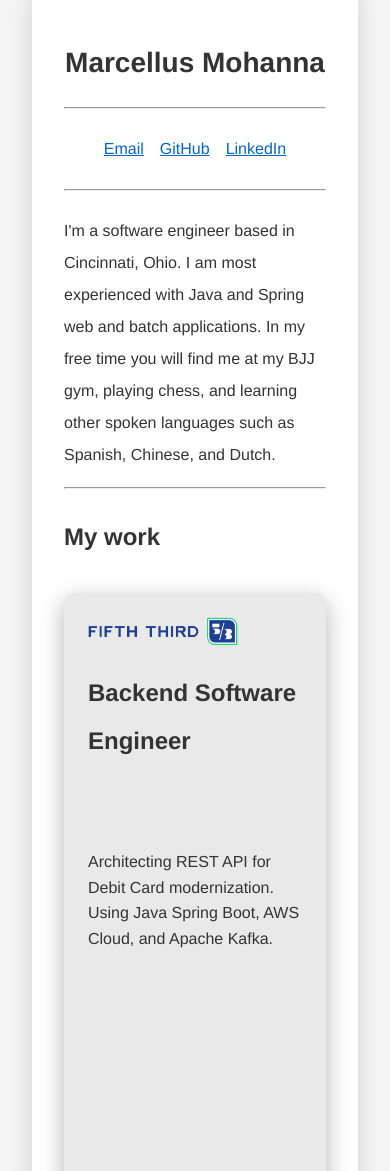
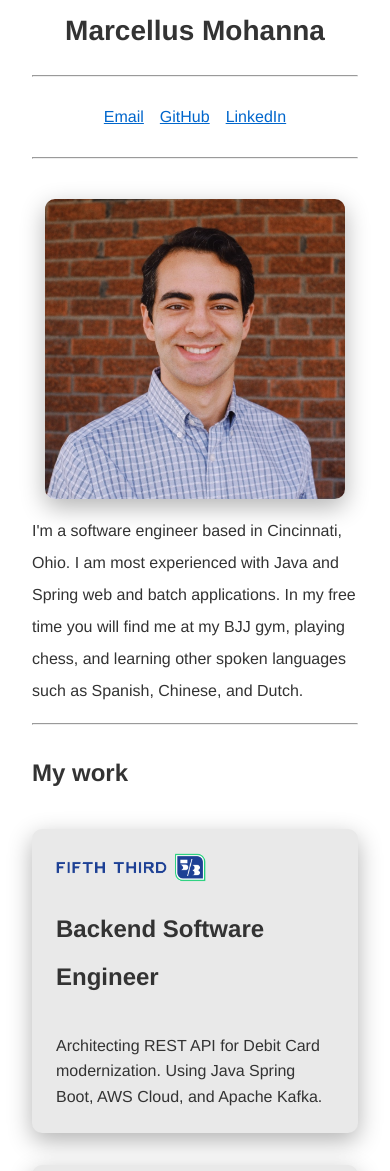
Before and after one commit to Marcellus97/portfolio, a plain HTML site: page index.html in a window 390 px wide. Shown: the part 49-1220 px from the top of the page. Drawn offline with Linux system fonts and the light colour scheme.

Commit message:
add headshot

```diff
--- a/index.html
+++ b/index.html
@@ -25,6 +25,8 @@
 
         </div>
         <div class="container">
+
+                <img id="headshot" src="/static/headshot.JPG" >
             <p>
             I'm a software engineer based in Cincinnati, Ohio. I am most experienced with
             Java and Spring web and batch applications. In my free time you will find me
--- a/style.css
+++ b/style.css
@@ -54,6 +54,16 @@ nav a {
   font-weight: 500;
   transition: color 0.2s ease;
 }
+
+#headshot {
+  display:block;
+  border-radius:15px;
+  margin:1rem auto;
+  max-width: 300px;
+  border-radius: 10px;
+  box-shadow: 0 8px 24px rgba(0, 0, 0, 0.3);
+}
+
 /* Paragraph */
 p {
   font-size: 1rem;
@@ -97,14 +107,8 @@ p {
   line-height: 1.6;
 }
 
-/* Responsive tweak */
 @media (max-width: 600px) {
-  .experience {
-    flex-direction: column;
-    align-items: flex-start;
-  }
-
-  .right {
-    align-items: flex-start;
+  body {
+    padding:0
   }
 }
```
Also changed, not shown: static/Fifth Third Bank/53logo.png (deleted), static/Fifth Third Bank/53logo.svg (deleted), static/Fifth Third Bank/Fifth Third Bank_logo-primary-shieldleft-fullcolor_0.svg (deleted), static/Fifth Third Bank/Fifth Third Bank_logo-primary-shieldleft-fullcolor_1.png (deleted), static/headshot.JPG (added), 1 other file.
